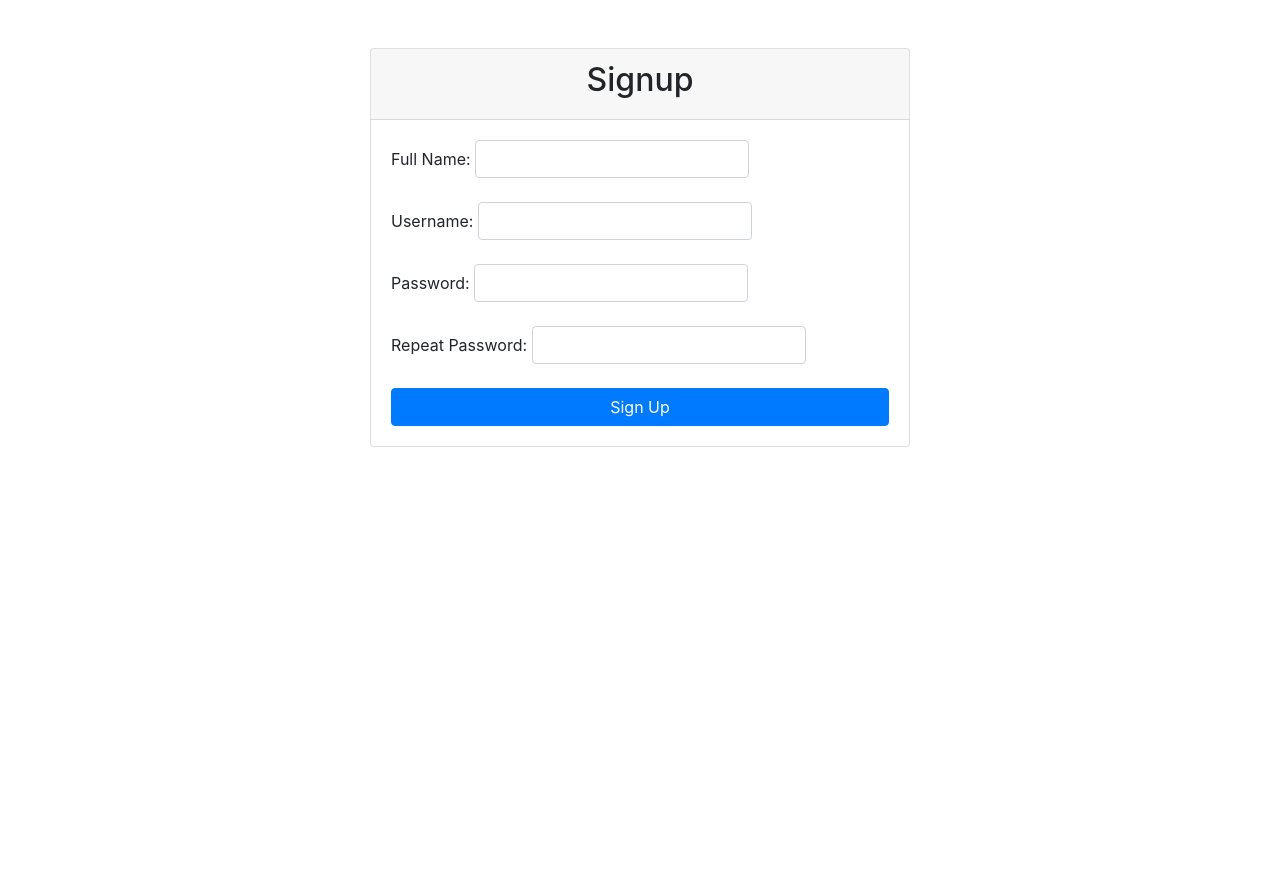
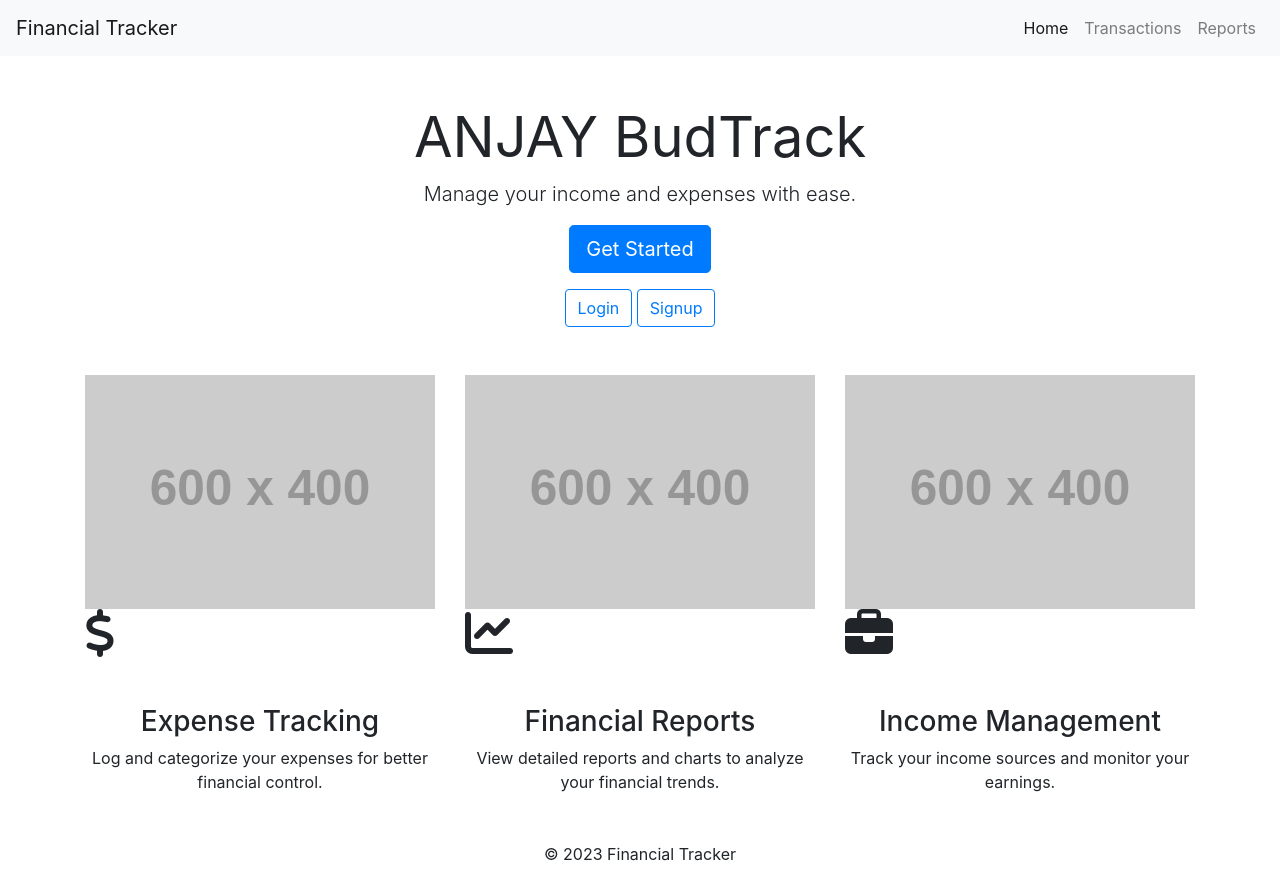
Before and after one commit to yokahealthcare/BudTrack, a PHP site: page / in a window 1280 px wide. Before the commit the page ends 447 px from the top, so only its background shows below. Run offline with PHP 8.4, Linux system fonts and the light colour scheme; grey boxes labelled with a size stand in for pictures from a placeholder-image service; some libraries are stand-ins or nearby versions.

Commit message:
complete feature
1. login system
2. signup system
3. logout system

```diff
--- a/classes/dbh.classes.php
+++ b/classes/dbh.classes.php
@@ -6,7 +6,7 @@ class Dbh {
 		try {
 			$username = "root";
 			$password = "";
-            return new PDO('mysqli:host=localhost;dbname=budtrack', $username, $password);
+            return new PDO('mysql:host=localhost;dbname=budtrack', $username, $password);
 
 		} catch (PDOException $e) {
 			print("Error!: " . $e->getMessage(). " <br />");
--- a/classes/signup.classes.php
+++ b/classes/signup.classes.php
@@ -1,7 +1,7 @@
 <?php
 
 // signup.classes.php
-// handle query inside database
+// handle signup query inside database
 
 class Signup extends Dbh {
 
--- /dev/null
+++ b/index.php
@@ -0,0 +1,98 @@
+<!DOCTYPE html>
+<html lang="en">
+<head>
+    <meta charset="UTF-8">
+    <meta name="viewport" content="width=device-width, initial-scale=1.0">
+    <title>Financial Tracker</title>
+    <!-- Include Bootstrap CSS -->
+    <link rel="stylesheet" href="https://maxcdn.bootstrapcdn.com/bootstrap/4.5.2/css/bootstrap.min.css">
+    <!-- Font Awesome -->
+    <script src="https://kit.fontawesome.com/a076d05399.js" crossorigin="anonymous"></script>
+</head>
+<body>
+
+<!-- Navbar -->
+<nav class="navbar navbar-expand-lg navbar-light bg-light">
+    <a class="navbar-brand" href="#">Financial Tracker</a>
+    <button class="navbar-toggler" type="button" data-toggle="collapse" data-target="#navbarNav"
+            aria-controls="navbarNav" aria-expanded="false" aria-label="Toggle navigation">
+        <span class="navbar-toggler-icon"></span>
+    </button>
+    <div class="collapse navbar-collapse" id="navbarNav">
+        <ul class="navbar-nav ml-auto">
+            <li class="nav-item active">
+                <a class="nav-link" href="#">Home</a>
+            </li>
+            <li class="nav-item">
+                <a class="nav-link" href="#">Transactions</a>
+            </li>
+            <li class="nav-item">
+                <a class="nav-link" href="#">Reports</a>
+            </li>
+        </ul>
+    </div>
+</nav>
+
+<!-- Hero Section -->
+<section class="hero text-center">
+    <div class="container pt-5 pb-5">
+        <h1 class="display-4"><b>ANJAY BudTrack</b></h1>
+        <p class="lead">Manage your income and expenses with ease.</p>
+        <a href="#" class="btn btn-primary btn-lg">Get Started</a>
+        <div class="mt-3">
+            <a href="login.php" class="btn btn-outline-primary">Login</a>
+            <a href="signup.php" class="btn btn-outline-primary">Signup</a>
+        </div>
+    </div>
+</section>
+
+<!-- Features Section -->
+<section class="features">
+    <div class="container">
+        <div class="row">
+            <div class="col-md-4">
+                <div class="feature">
+                    <img class="img-fluid" src="https://placehold.co/600x400" alt="">
+                    <i class="fas fa-dollar-sign fa-3x"></i>
+                    <div class="mt-5 mb-5" style="text-align: center;">
+                        <h3>Expense Tracking</h3>
+                        <p>Log and categorize your expenses for better financial control.</p>
+                    </div>
+                </div>
+            </div>
+            <div class="col-md-4">
+                <div class="feature">
+                    <img class="img-fluid" src="https://placehold.co/600x400" alt="">
+                    <i class="fas fa-chart-line fa-3x"></i>
+                    <div class="mt-5 mb-5" style="text-align: center;">
+                        <h3>Financial Reports</h3>
+                        <p>View detailed reports and charts to analyze your financial trends.</p>
+                    </div>
+                </div>
+            </div>
+            <div class="col-md-4">
+                <div class="feature">
+                    <img class="img-fluid" src="https://placehold.co/600x400" alt="">
+                    <i class="fas fa-briefcase fa-3x"></i>
+                    <div class="mt-5 mb-5" style="text-align: center;">
+                        <h3>Income Management</h3>
+                        <p>Track your income sources and monitor your earnings.</p>
+                    </div>
+                </div>
+            </div>
+        </div>
+    </div>
+</section>
+
+<!-- Footer -->
+<footer class="text-center">
+    <p>&copy; 2023 Financial Tracker</p>
+</footer>
+
+<!-- Include Bootstrap JS and jQuery -->
+<script src="https://code.jquery.com/jquery-3.5.1.slim.min.js"></script>
+<script src="https://cdn.jsdelivr.net/npm/@popperjs/core@2.5.3/dist/umd/popper.min.js"></script>
+<script src="https://maxcdn.bootstrapcdn.com/bootstrap/4.5.2/js/bootstrap.min.js"></script>
+
+</body>
+</html>
--- a/index.html
+++ b/signup.php
@@ -1,3 +1,11 @@
+<?php
+session_start();
+if(isset($_SESSION['uid'])) {
+    header("Location: dashboard.php?error=none");
+    exit();
+}
+?>
+
 <!DOCTYPE html>
 <html>
 <head>
@@ -18,32 +26,32 @@
                         <div class="form-group">
                             <label for="name">Full Name:</label>
                             <label>
-                                <input type="text" class="form-control" name="name" required>
+                                <input type="text" class="form-control" id="name" name="name" required>
                             </label>
                         </div>
 
                         <div class="form-group">
                             <label for="username">Username:</label>
                             <label>
-                                <input type="text" class="form-control" name="username" required>
+                                <input type="text" class="form-control" id="username" name="username" required>
                             </label>
                         </div>
 
                         <div class="form-group">
                             <label for="password">Password:</label>
                             <label>
-                                <input type="password" class="form-control" name="password" required>
+                                <input type="password" class="form-control" id="password" name="password" required>
                             </label>
                         </div>
 
                         <div class="form-group">
                             <label for="password_repeat">Repeat Password:</label>
                             <label>
-                                <input type="password" class="form-control" name="password_repeat" required>
+                                <input type="password" class="form-control" id="password_repeat" name="password_repeat" required>
                             </label>
                         </div>
 
-                        <button type="submit" class="btn btn-primary btn-block">Sign Up</button>
+                        <button type="submit" name="submit" class="btn btn-primary btn-block">Sign Up</button>
                     </form>
                 </div>
             </div>
```
Also changed, not shown: classes/login-contr.classes.php (added, +38 -0 lines), classes/login.classes.php (added, +57 -0 lines), dashboard.php (added, +93 -0 lines), include/login.inc.php (added, +22 -0 lines), include/logout.inc.php (added, +9 -0 lines), login.php (added, +54 -0 lines), classes/signup-contr.classes.php (line endings or trailing spaces).
